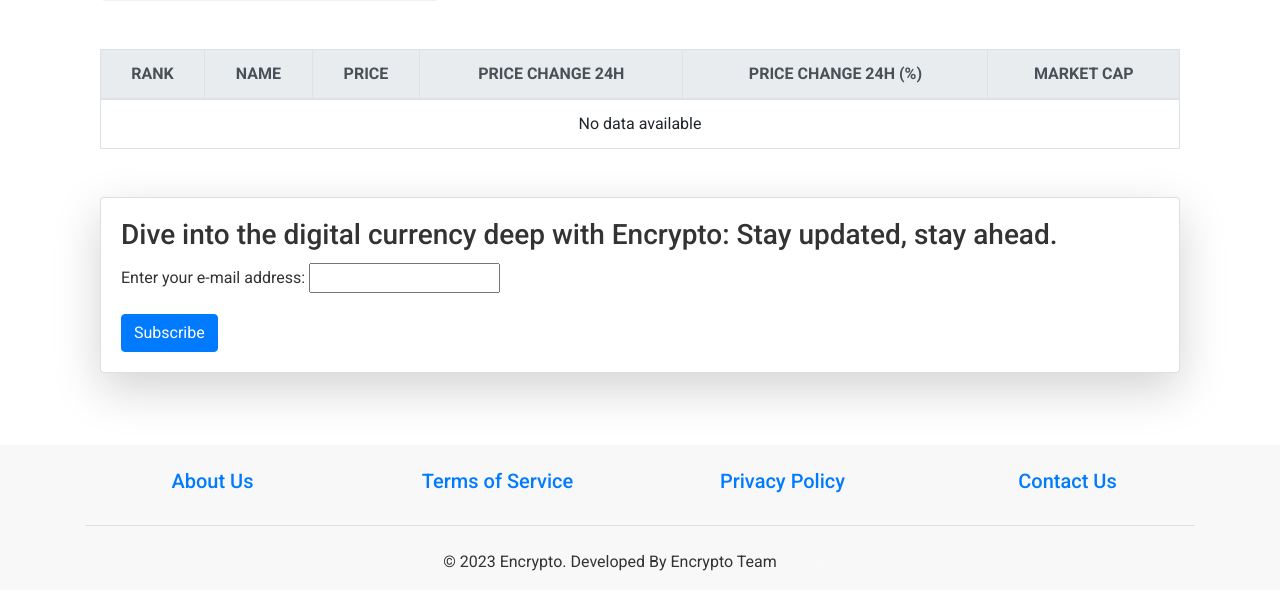
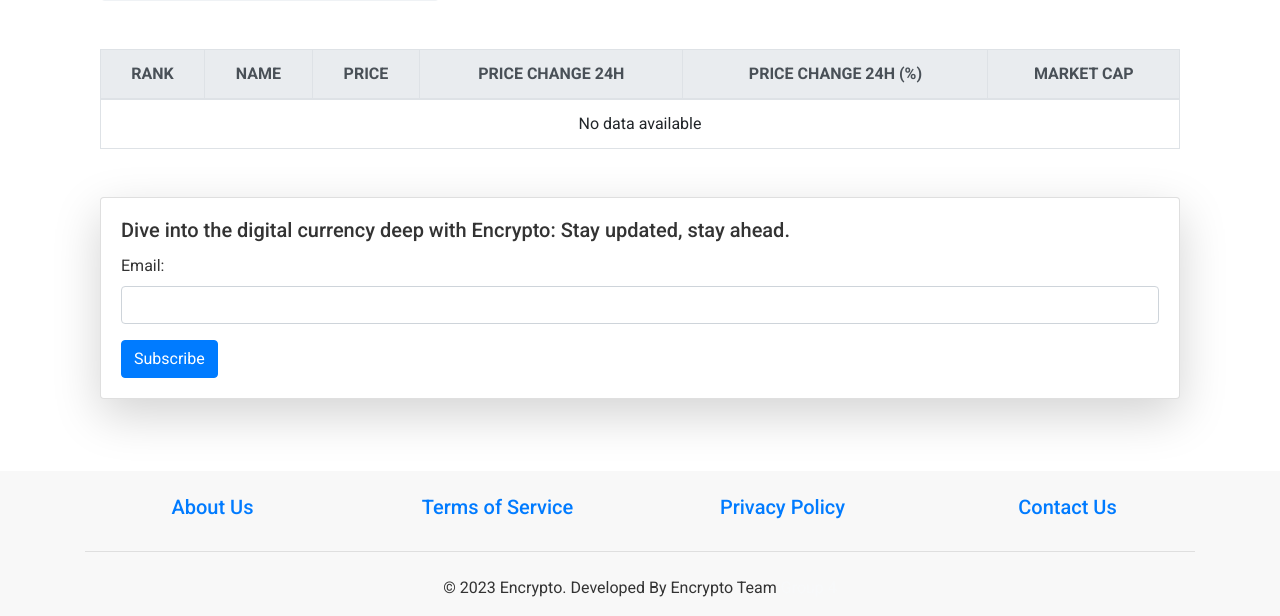
Before and after one commit to dataSHETHinks/Encrypto, a Django app: page / in a window 1280 px wide. Shown: the part 365-981 px from the top of the page. Before the commit the page ends 936 px from the top, so only its background shows below. Run offline with Django 4.2, Linux system fonts and the light colour scheme; data that the repository does not hold is empty; some libraries are stand-ins or nearby versions.

Commit message:
subscribe

```diff
--- a/mainapp/forms.py
+++ b/mainapp/forms.py
@@ -79,5 +79,11 @@ class ContactForm(forms.ModelForm):
         model = Contact
         fields = ['name', 'email', 'subject', 'message']
 
+
 class SubscriptionForm(forms.Form):
-    email = forms.EmailField(label='Enter your e-mail address', required=True)
+    email = forms.EmailField(
+        required=True,
+        label='Email',
+        help_text='Required. Enter a valid email address.',
+        widget=forms.TextInput(attrs={'class': 'form-control'})
+    )
--- a/templates/home.html
+++ b/templates/home.html
@@ -43,7 +43,7 @@
 
 
     <!-- TOP 3 CURRENCIES -->
-    <div class="crypto-item d-flex flex-column p-4">
+    <div class="crypto-item d-flex flex-column p-4" style="box-shadow: rgba(88, 102, 126, 0.08) 0px 4px 24px, rgba(88, 102, 126, 0.12) 0px 1px 2px; border: none; border-radius: 8px;">
         <h3 ><img src="{% static 'top3.png' %}" alt="Logo" height="26px" /> Top 3</h3>
         <table class="table" style="background-color: #f0f0f0;">
             <thead style="background-color: dimgray;color: whitesmoke;">
@@ -67,7 +67,7 @@
     </div>
 
     <!-- Fear & Greed Index -->
-    <div class="crypto-item  d-flex flex-column p-4" >
+    <div class="crypto-item  d-flex flex-column p-4" style="box-shadow: rgba(88, 102, 126, 0.08) 0px 4px 24px, rgba(88, 102, 126, 0.12) 0px 1px 2px; border: none; border-radius: 8px;">
         <h3>Fear & Greed Index</h3>
         <img src="{% static 'fear.png' %}" alt="Logo" width="280" height="170"/>
     </div>
@@ -76,7 +76,7 @@
     <div class="row justify-content-center">
         <div class="flex-container trending-container">
             <!-- Display the trending cryptocurrencies -->
-            <div class="crypto-item  d-flex flex-column p-4">
+            <div class="crypto-item  d-flex flex-column p-4" style="box-shadow: rgba(88, 102, 126, 0.08) 0px 4px 24px, rgba(88, 102, 126, 0.12) 0px 1px 2px; border: none; border-radius: 8px;">
 
                 <h3>
                     <img src="{% static 'trending.png' %}" alt="Logo" height="22px" width="22px"/>
@@ -231,8 +231,8 @@
             <div class="col-md-12">
                 <div class="card shadow-lg"> <!-- Added 'shadow-lg' for a large shadow effect -->
                     <div class="card-body">
-                        <h3 class="card-title">Dive into the digital currency deep with Encrypto: Stay updated, stay
-                            ahead.</h3>
+                        <h5 class="card-title">Dive into the digital currency deep with Encrypto: Stay updated, stay
+                            ahead.</h5>
 
                         <form method="post" action="{% url 'home' %}">
                             {% csrf_token %}
```
